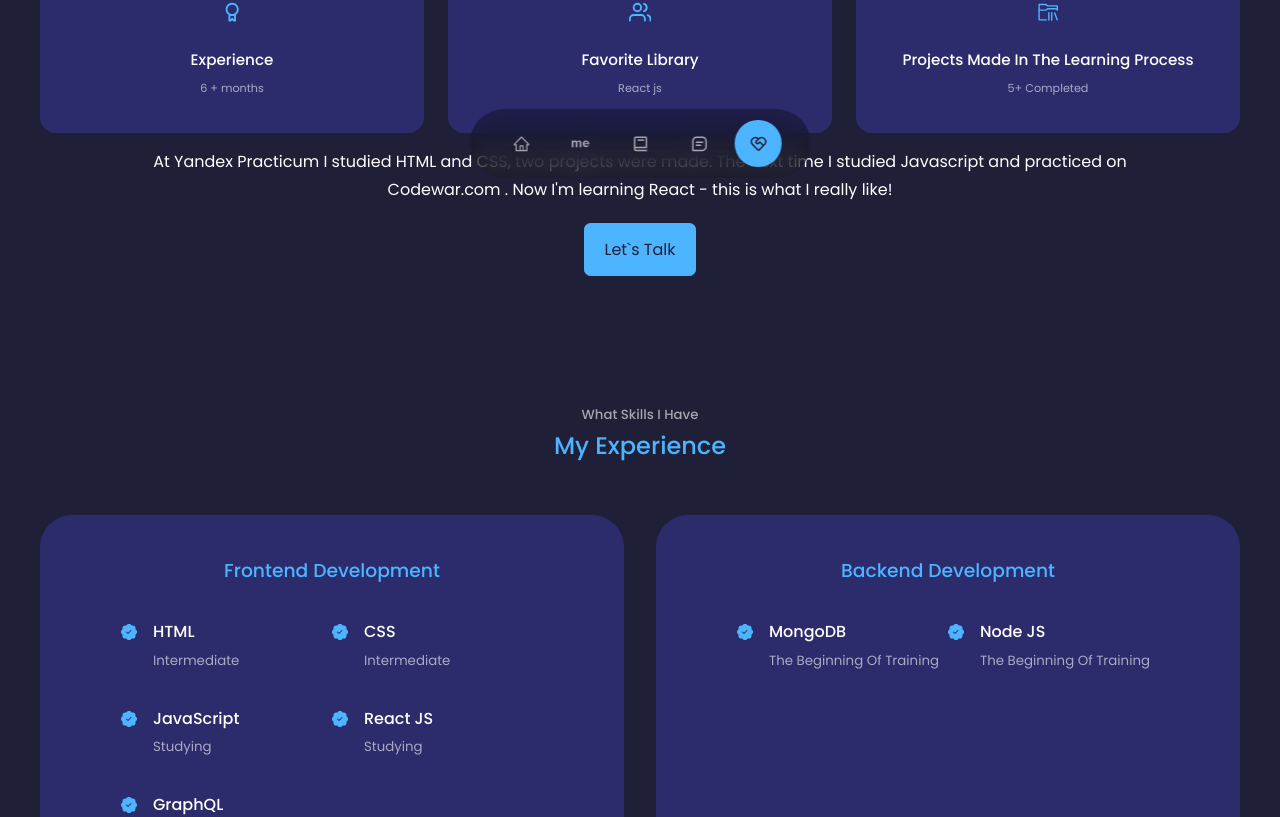
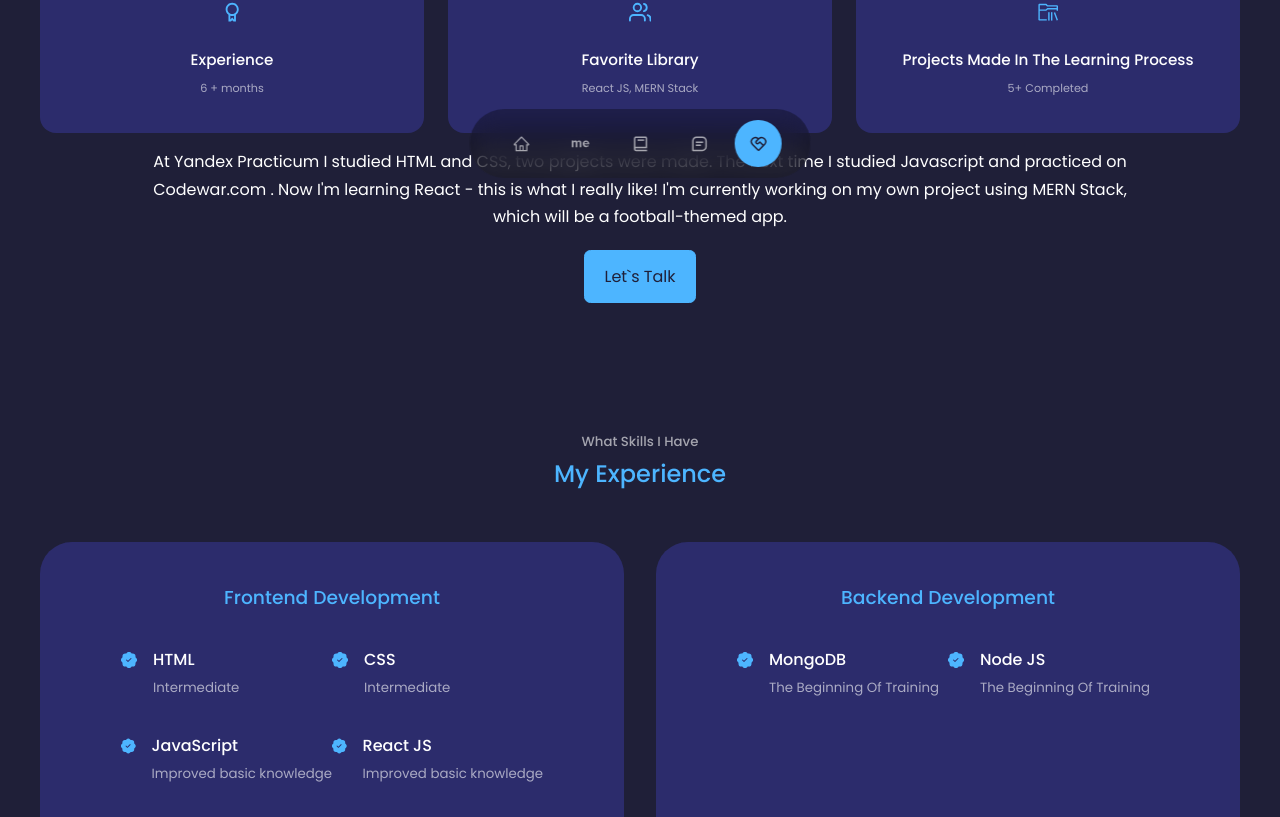
Before and after one commit to kykp/my-portfolio-web, a React (Create React App) app: page / in a window 1280 px wide. Shown: the part 590-1407 px from the top of the page. Built offline with nearby package versions, Linux system fonts and the light colour scheme.

Commit message:
added redux

```diff
--- a/src/components/about/About.jsx
+++ b/src/components/about/About.jsx
@@ -56,7 +56,7 @@ const About = ({updateData}) => {
             <article className="about__card">
               <FiUsers className="about__icon"/>
               <h5>Favorite Library</h5>
-              <small>React js</small>
+              <small>React JS, MERN Stack</small>
             </article>
 
             <article className="about__card">
@@ -67,7 +67,7 @@ const About = ({updateData}) => {
 
 
           </div>
-          <p> At Yandex Practicum I studied HTML and CSS, two projects were made.  The next time I studied Javascript and practiced on Codewar.com . Now I'm learning React - this is what I really like!</p>
+          <p> At Yandex Practicum I studied HTML and CSS, two projects were made.  The next time I studied Javascript and practiced on Codewar.com . Now I'm learning React - this is what I really like! I'm currently working on my own project using MERN Stack, which will be a football-themed app.</p>
           <div className='btn__about'>
            <a href="#contact" className='btn btn-primary '>Let`s Talk</a>
           </div>
--- a/src/components/experience/Experience.jsx
+++ b/src/components/experience/Experience.jsx
@@ -17,16 +17,20 @@ const dataFront = [
   {
     id: 3,
     name: "JavaScript",
-    level: "Studying"
+    level: "Improved basic knowledge"
   },
   {
     id: 4,
     name: "React JS",
-    level: "Studying"
+    level: "Improved basic knowledge"
   },
   {
     id: 5,
     name: "GraphQL",
+    level: "Studying"
+  },  {
+    id: 6,
+    name: "Redux",
     level: "Studying"
   }
 ];
```
